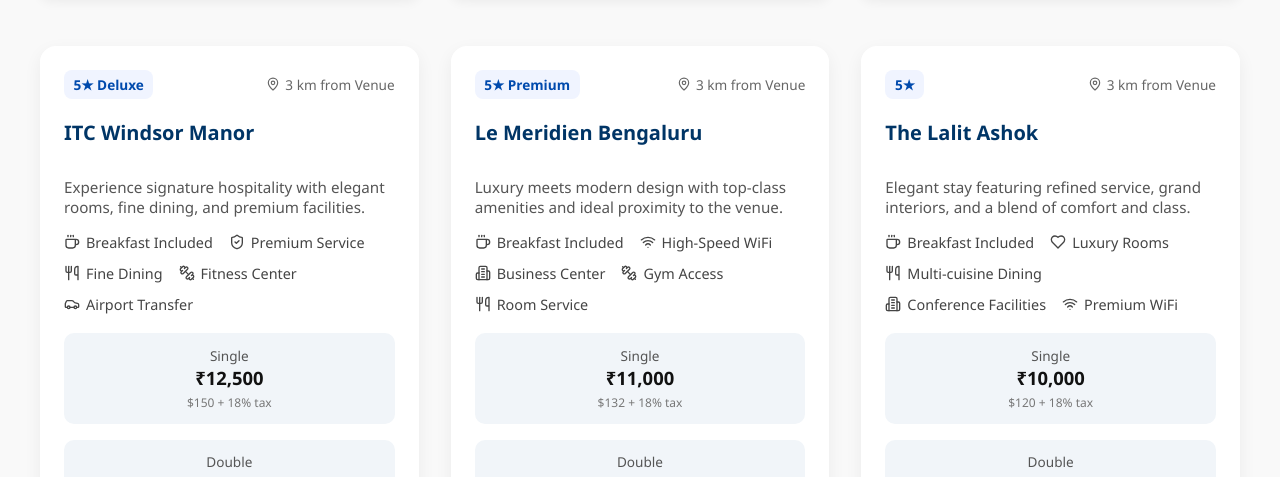
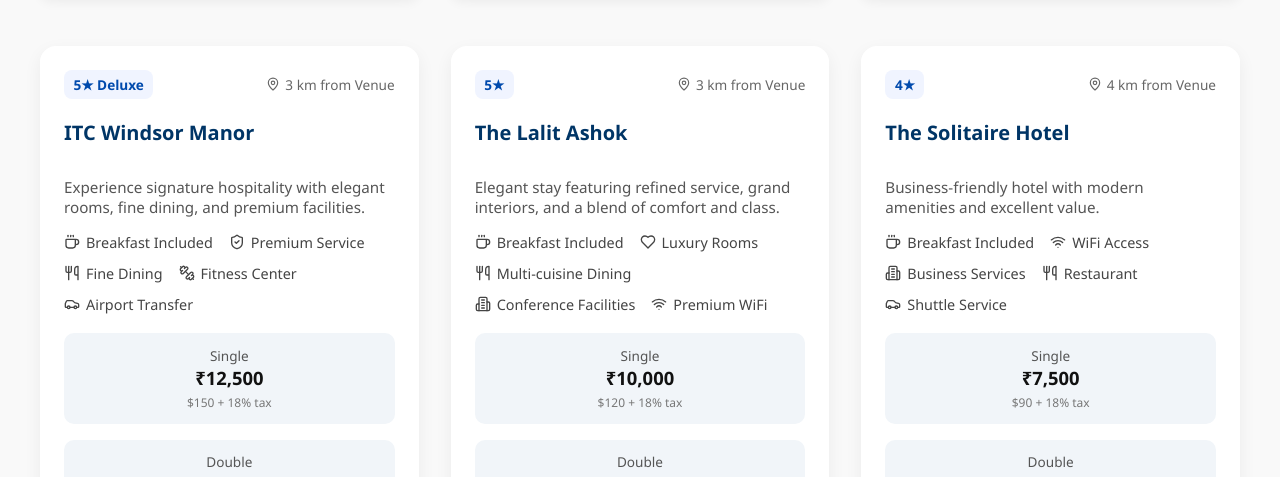
Before and after one commit to VishwasPrabhakara/STISV, a React (Create React App) app: page /accomodation in a window 1280 px wide. Shown: the part 475-952 px from the top of the page. Built offline with nearby package versions, Linux system fonts and the light colour scheme; no server answers; the database is empty; what react-select-country-list would draw is missing.

Commit message:
STISV WEBSITE FINAL

```diff
--- a/src/components/Accomodation.js
+++ b/src/components/Accomodation.js
@@ -50,25 +50,7 @@
         { name: "Airport Transfer", icon: Car }
       ]
     },
-    {
-      id: 2,
-      name: "Le Meridien Bengaluru",
-      category: "5★ Premium",
-      website: "https://le-meridien.hotels-in-bangalore.com/en/",
-      distance: "3 km from Venue",
-      description: "Luxury meets modern design with top-class amenities and ideal proximity to the venue.",
-      rates: {
-        single: { inr: 11000, usd: 132, tax: 18 },
-        double: { inr: 13500, usd: 162, tax: 18 }
-      },
-      amenities: [
-        { name: "Breakfast Included", icon: Coffee },
-        { name: "High-Speed WiFi", icon: Wifi },
-        { name: "Business Center", icon: Building2 },
-        { name: "Gym Access", icon: Dumbbell },
-        { name: "Room Service", icon: Utensils }
-      ]
-    },
+
     {
       id: 3,
       name: "The Lalit Ashok",
```
